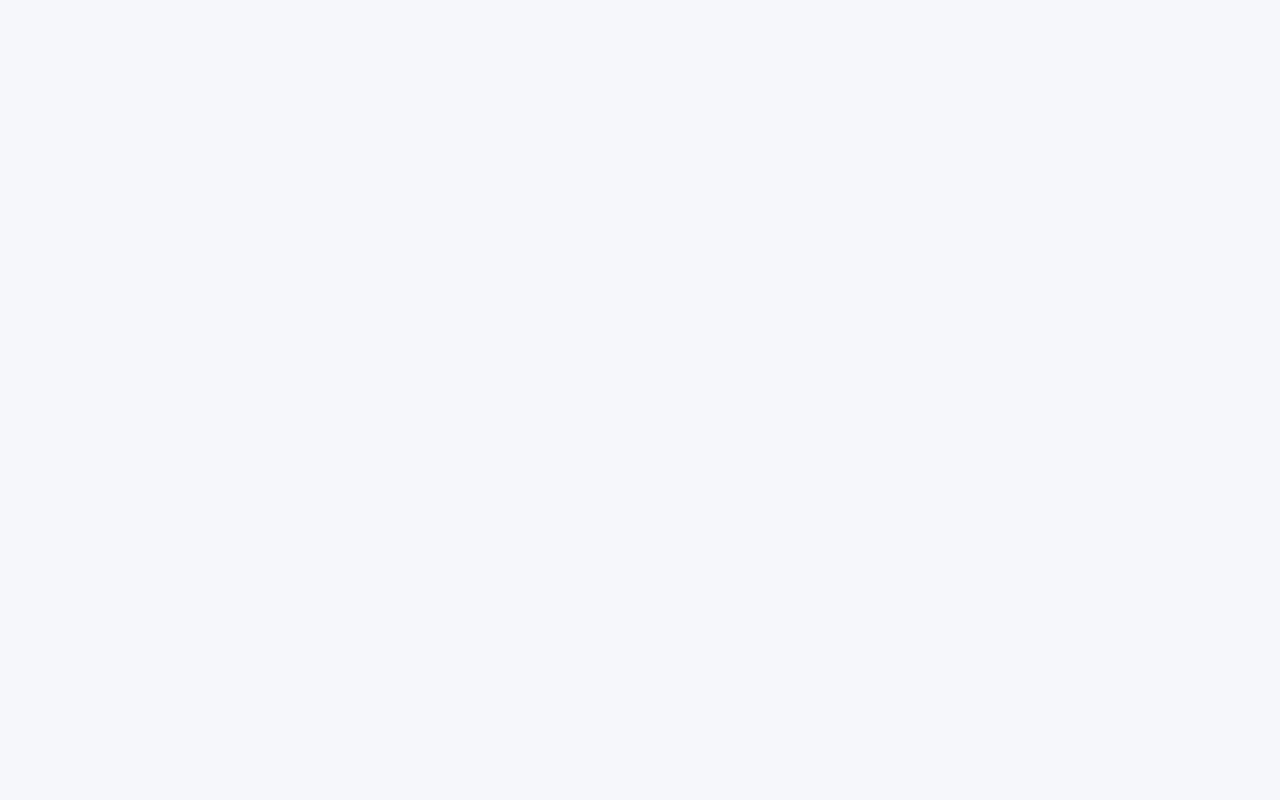
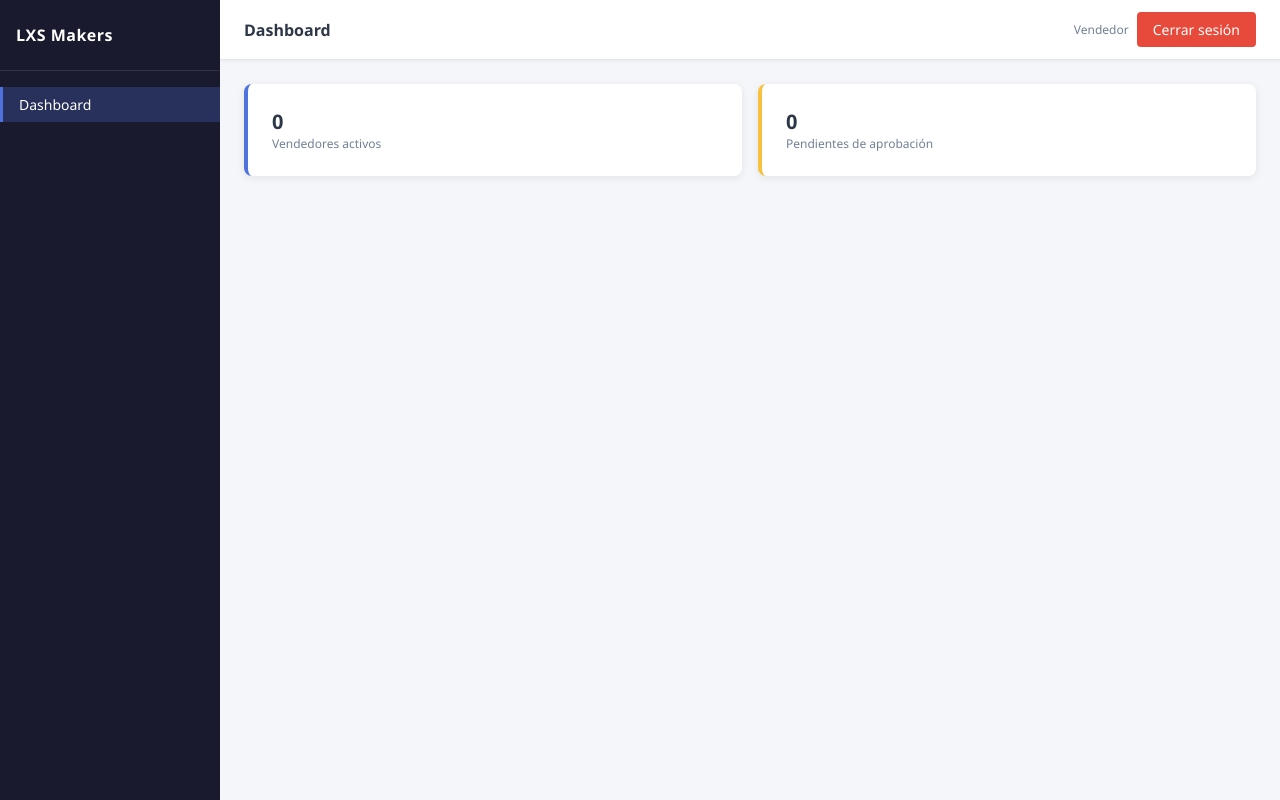
Before and after one commit to Ramiro-Mujica/lxs-makers, a React app in the folder frontend/: page /admin/dashboard in a window 1280 px wide. Before the commit this address had no page. Built offline with nearby package versions, Linux system fonts and the light colour scheme; the HTML template or start-up script is replaced by a standard one.

Commit message:
feat: dashboard base + cerrar sesión + JWT 30 minutos

```diff
--- a/frontend/src/App.jsx
+++ b/frontend/src/App.jsx
@@ -4,6 +4,7 @@ import './index.css'
 import Inicio from './pages/Inicio'
 import Login from './pages/Login'
 import Registro from './pages/Registro'
+import Dashboard from './pages/Dashboard'
 
 function App() {
   return (
@@ -12,6 +13,8 @@ function App() {
         <Route path="/" element={<Inicio />} />
         <Route path="/login" element={<Login />} />
         <Route path="/registro" element={<Registro />} />
+        <Route path="/admin/dashboard" element={<Dashboard />} />
+        <Route path="/vendedor/dashboard" element={<Dashboard />} />
       </Routes>
     </BrowserRouter>
   )
--- /dev/null
+++ b/frontend/src/pages/Dashboard.jsx
@@ -0,0 +1,63 @@
+import { useNavigate } from 'react-router-dom'
+import '../styles/dashboard.css'
+
+function Dashboard() {
+  const navigate = useNavigate()
+
+  const cerrarSesion = () => {
+    localStorage.removeItem('access')
+    localStorage.removeItem('refresh')
+    localStorage.removeItem('rol')
+    localStorage.removeItem('id')
+    navigate('/login')
+  }
+
+  const rol = localStorage.getItem('rol')
+
+  return (
+    <div className="dashboard-wrapper">
+
+      <aside className="sidebar">
+        <div className="sidebar-brand">LXS Makers</div>
+        <nav className="sidebar-nav">
+          <a href="/admin/dashboard" className="active">Dashboard</a>
+          {rol === 'administrador' && (
+            <a href="/admin/vendedores">Vendedores</a>
+          )}
+        </nav>
+      </aside>
+
+      <div className="main-content">
+        <div className="topbar">
+          <span className="topbar-title">Dashboard</span>
+          <div className="topbar-user">
+            <span>{rol === 'administrador' ? 'Administrador' : 'Vendedor'}</span>
+            <button className="btn btn-danger" onClick={cerrarSesion}>
+              Cerrar sesión
+            </button>
+          </div>
+        </div>
+
+        <div className="content-area">
+          <div className="stats-grid">
+            <div className="stat-card">
+              <div className="stat-card-info">
+                <h3>0</h3>
+                <p>Vendedores activos</p>
+              </div>
+            </div>
+            <div className="stat-card warning">
+              <div className="stat-card-info">
+                <h3>0</h3>
+                <p>Pendientes de aprobación</p>
+              </div>
+            </div>
+          </div>
+        </div>
+      </div>
+
+    </div>
+  )
+}
+
+export default Dashboard
```
Also changed, not shown: 1 other file (tests, documents, lock files or other folders).
